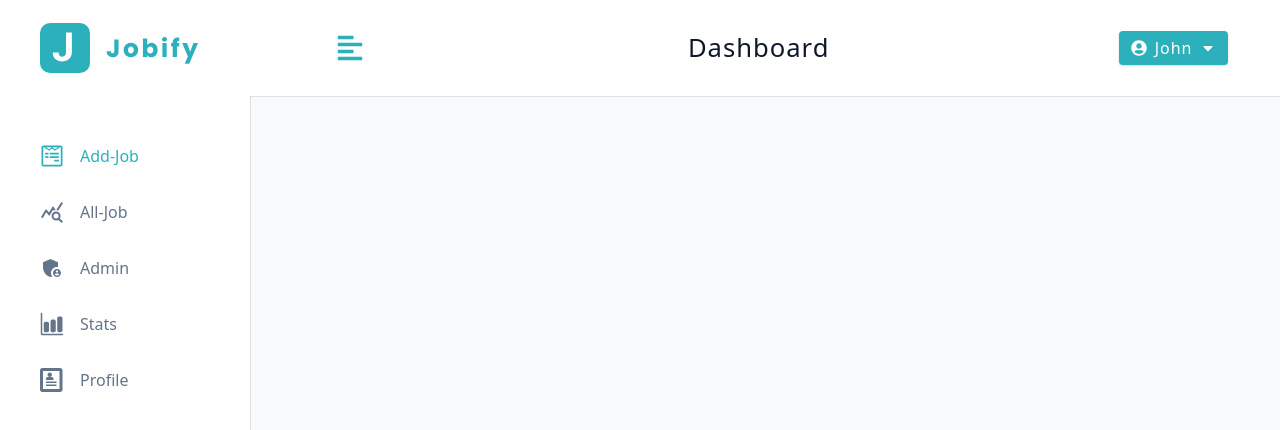
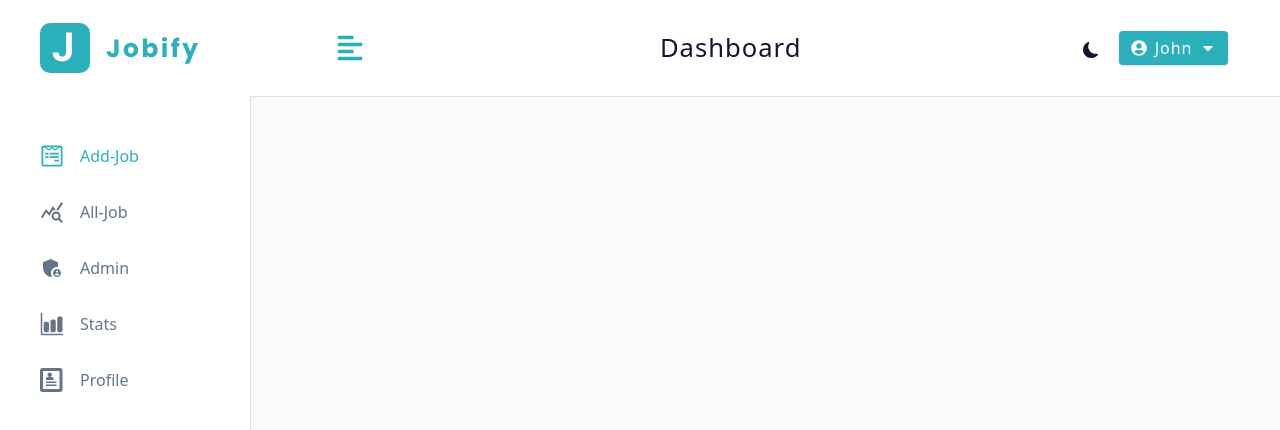
Before and after one commit to rajputanax/l-jobify-app, a React (Vite) app: page /dashboard in a window 1280 px wide. Shown: the top 430 px of the page. Built offline with nearby package versions, Linux system fonts and the light colour scheme.

Commit message:
changes made

```diff
--- a/src/assets/wrappers/Navbar.js
+++ b/src/assets/wrappers/Navbar.js
@@ -20,6 +20,7 @@ const Wrapper = styled.nav`
     color: var(--primary-500);
     cursor: pointer;
     display: flex;
+    outline:none;
     align-items: center;
   }
   .logo-text {
--- a/src/assets/wrappers/ThemeToggle.js
+++ b/src/assets/wrappers/ThemeToggle.js
@@ -8,9 +8,16 @@ const Wrapper = styled.button`
   display: grid;
   place-items: center;
   cursor: pointer;
+   outline:none !important;
+ border:none;
   .toggle-icon {
-    font-size: 1.15rem;
+    // font-size: 1.15rem;
     color: var(--text-color);
+
   }
+    .toggle-icon:hover{
+    ouline:none;
+    // border:none;
+    }
 `;
 export default Wrapper;
--- a/src/components/Navbar.jsx
+++ b/src/components/Navbar.jsx
@@ -3,6 +3,7 @@ import Logo from './Logo';
 import { FaAlignLeft } from 'react-icons/fa';
 import { useDashBoardContext } from '../assets/Pages/DashboardLayout';
 import LogoutContainer from './LogoutContainer';
+import ThemeToggle from '../components/ThemeToggle'
 
 
 const Navbar = () => {
@@ -18,7 +19,12 @@ const Navbar = () => {
         <Logo/>
         <h4 className="logo-text">dashboard</h4>
       </div>
-      <div className="btn-container"><LogoutContainer/></div>
+
+        <div className="btn-container">
+          <ThemeToggle />
+          <LogoutContainer />
+        </div>
+
       </div>
     </Wrapper>
   )
--- /dev/null
+++ b/src/components/ThemeToggle.jsx
@@ -0,0 +1,18 @@
+import React from 'react'
+import Wrapper from '../assets/wrappers/ThemeToggle';
+import {useDashBoardContext} from '../assets/Pages/DashboardLayout'
+import { BsFillSunFill , BsFillMoonFill } from 'react-icons/bs';
+
+const ThemeToggle = () => {
+    const {isDarkTheme , toggleDarkTheme} = useDashBoardContext()
+  return (
+      <Wrapper onClick={toggleDarkTheme}>
+
+              {isDarkTheme ? <BsFillSunFill className='toggle-icon ' /> : <BsFillMoonFill className='toggle-icon'  />}
+
+
+      </Wrapper>
+  )
+}
+
+export default ThemeToggle
--- a/src/index.css
+++ b/src/index.css
@@ -226,7 +226,10 @@ h5 {
   font-size: clamp(1rem, 2vw, 2rem);
 }
  */
+.mb-10{
+  margin: 10px 0;
 
+}
 .text {
   margin-bottom: 1.5rem;
   max-width: 40em;
@@ -264,6 +267,7 @@ ul {
   transition: var(--transition);
   text-transform: capitalize;
   display: inline-block;
+  outline: none !important;
 }
 .btn:hover {
   background: var(--primary-700);
```
